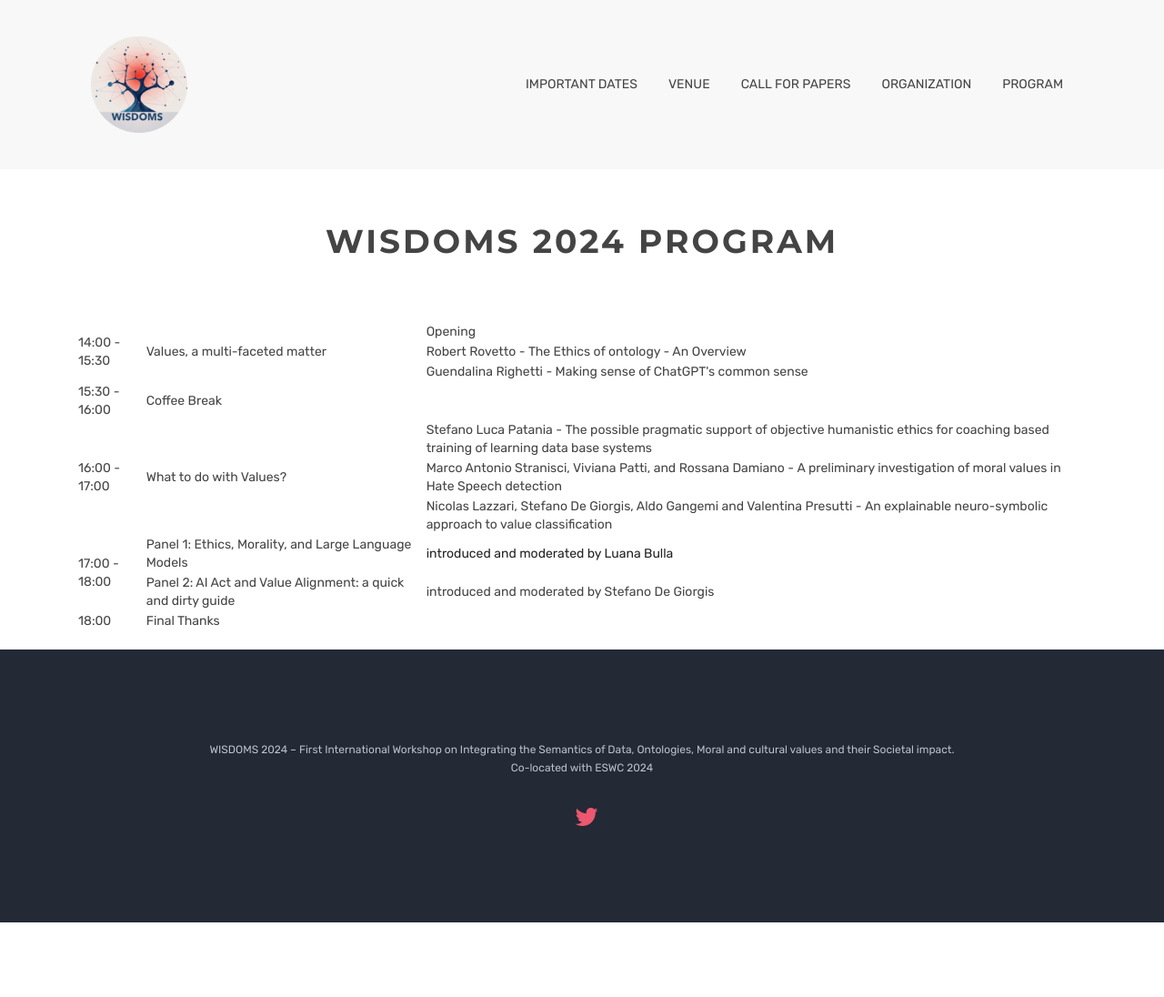
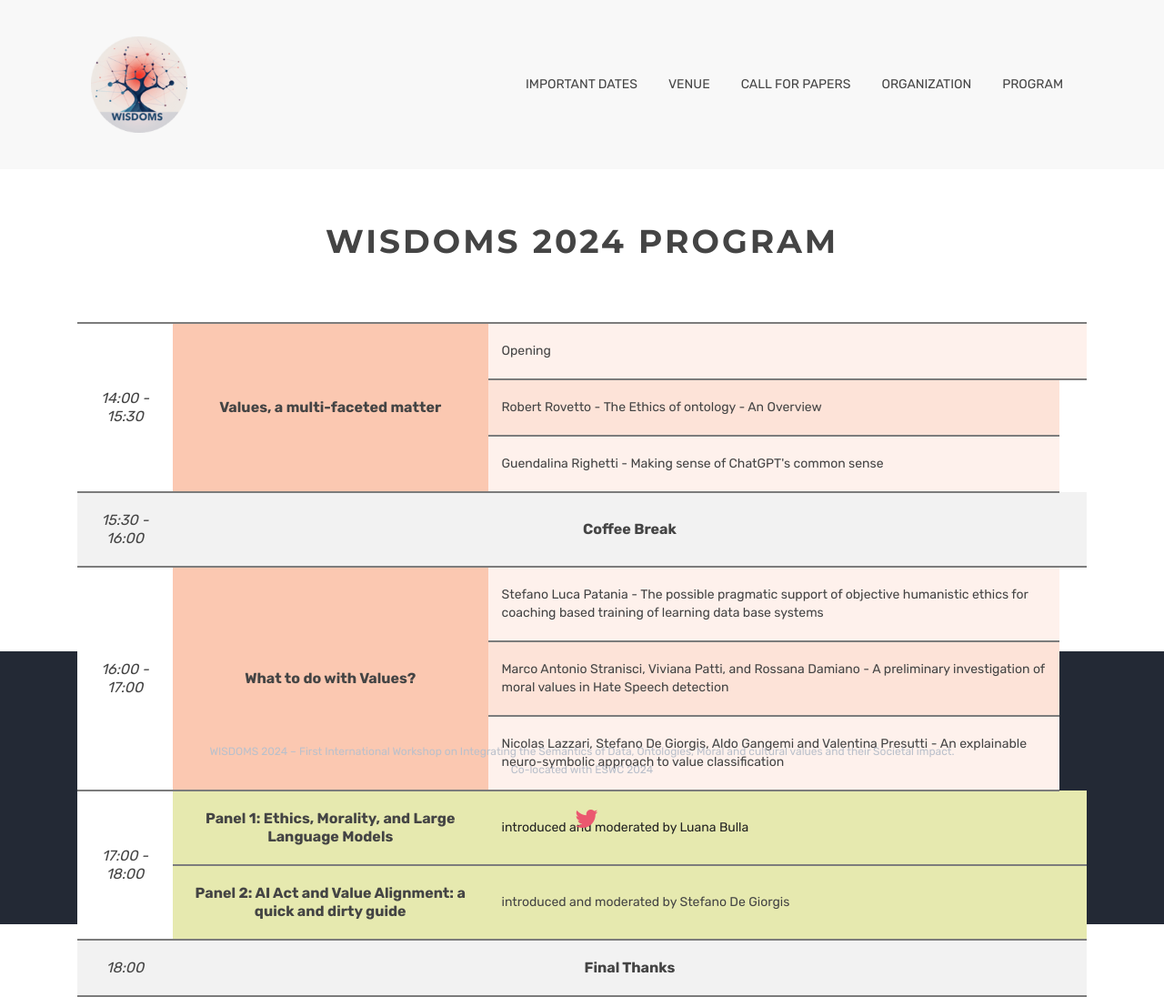
Before and after one commit to wisdoms-workshop/wisdoms-workshop.github.io, a Jekyll site: the page built from program.html, in a window 1280 px wide. Shown: the whole page at 91% size. Built offline with Jekyll 4.4.1, drawn with Linux system fonts in a browser that asks for light colours.

Commit message:
table setting

```diff
--- a/assets/css/custom.css
+++ b/assets/css/custom.css
@@ -161,3 +161,73 @@ h5 {
   border-radius: 6.25rem;
   opacity: 0.5;
 }
+table {
+  width: 100%;
+  border-collapse: collapse;
+  margin-bottom: -400px;
+  border-top: 2px solid #7c7c7c;
+}
+th,
+td {
+  padding: 15px; /* Increased padding for better spacing */
+  text-align: left;
+  border-bottom: 2px solid #7c7c7c; /* Thicker line between slots */
+}
+/* Different slot styles */
+.full-paper-cat {
+  background-color: #fbc8b1; /* Light red background for full paper categories */
+}
+/* Different slot styles as alternated hues of the category color */
+.full-paper:nth-child(odd) {
+  background-color: #fef1ec;
+}
+.full-paper:nth-child(even) {
+  background-color: #fde3d8;
+}
+
+.short-paper-cat {
+  background-color: #cbeaf6; /* Light peach background for short paper categories */
+}
+.short-paper:nth-child(odd) {
+  background-color: #eef8fc;
+}
+.short-paper:nth-child(even) {
+  background-color: #dcf1f9;
+}
+
+.keynote {
+  background-color: #e6e9af; /* Light green background for keynotes */
+}
+.keynote-link {
+  text-decoration: underline;
+}
+.keynote-link:visited {
+  color: black;
+  text-decoration: underline;
+}
+.short-paper {
+  background-color: #ffe6cc; /* Light peach background for short paper poster sessions */
+}
+.hour {
+  background-color: #ffffff; /* Light grey background for hours */
+  /* white-space: nowrap; */
+  font-style: italic;
+  font-size: medium;
+  text-align: center;
+}
+.hour-dark {
+  background-color: #f2f2f2; /* Dark grey background for hours */
+}
+.coffee-break {
+  background-color: #f2f2f2; /* Dark grey background for hours */
+}
+.cat {
+  font-weight: bold; /* Bold font for category names */
+  text-align: center;
+  font-size: medium;
+}
+/* Add more space between sessions */
+td {
+  padding-top: 20px;
+  padding-bottom: 20px;
+}
```
